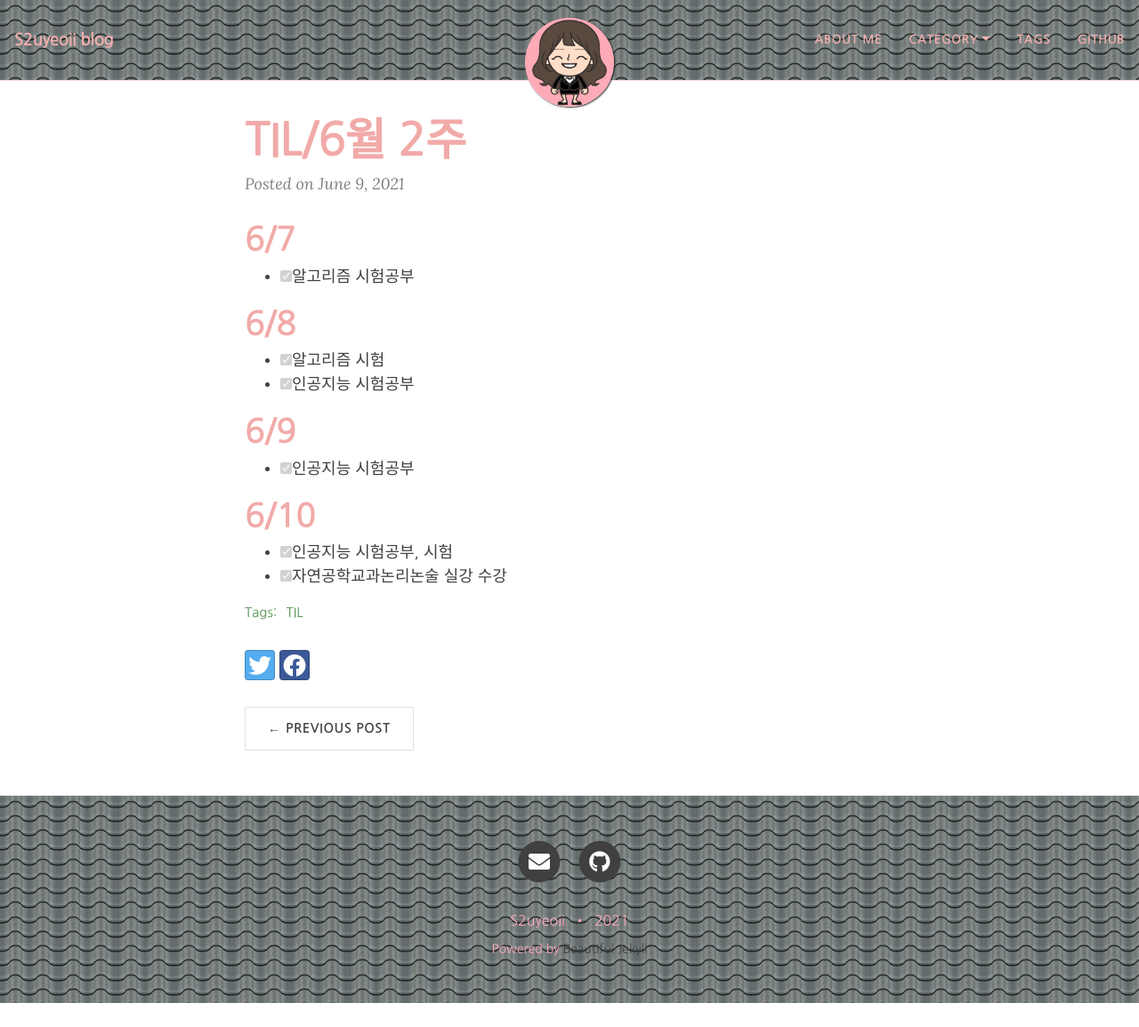
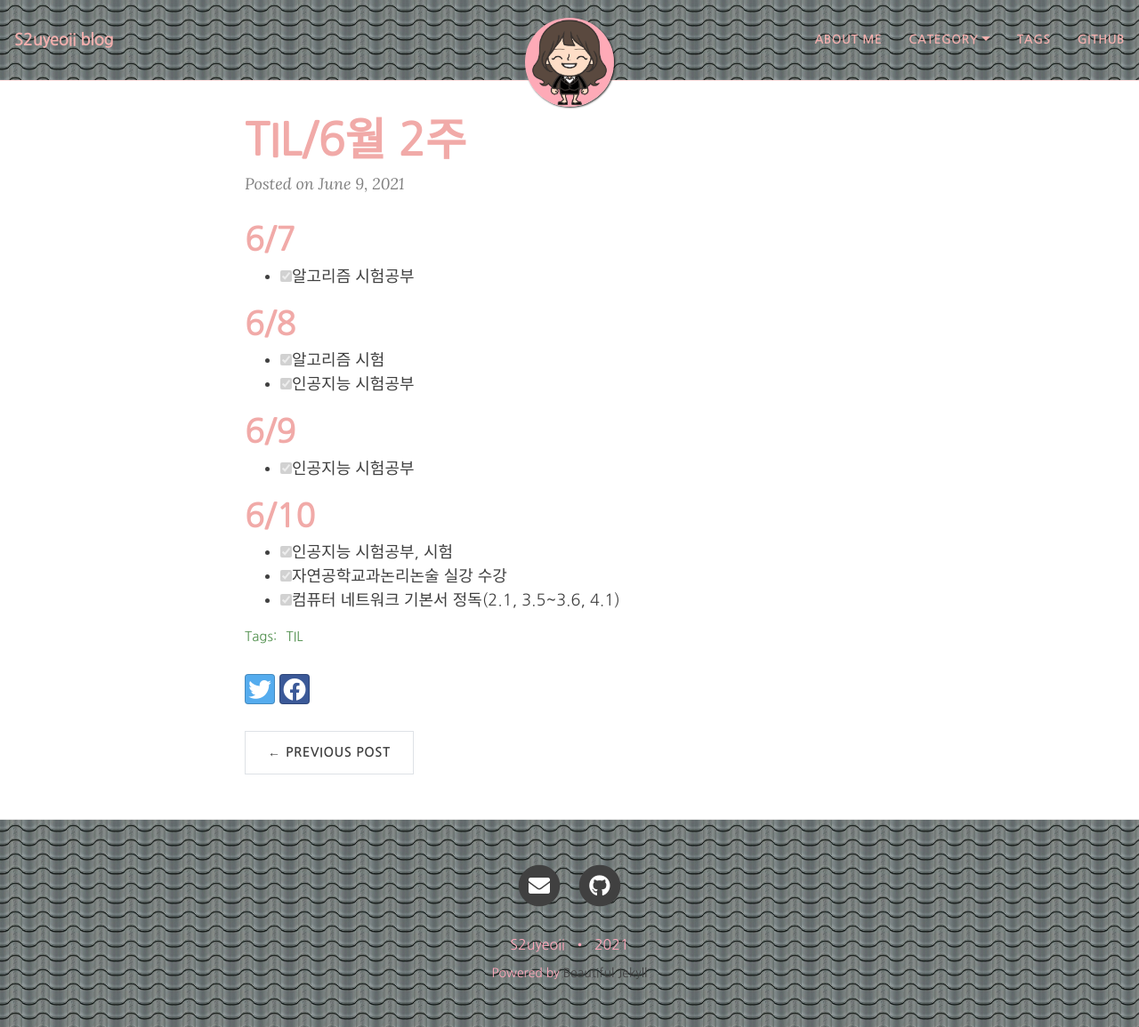
Before and after one commit to yeoneed/yeoneed.github.io, a Jekyll site: the page built from _posts/2021-06-09-TIL-6월2주.md, in a window 1280 px wide and 1155 px high. Shown: the whole window at 89% size. Built offline with Jekyll 4.4.1, drawn with Linux system fonts in a browser that asks for light colours; nearby versions of some CDN libraries; some web fonts are replaced.

Commit message:
Update 2021-06-09-TIL-6월2주.md

```diff
--- a/_posts/2021-06-09-TIL-6월2주.md
+++ b/_posts/2021-06-09-TIL-6월2주.md
@@ -21,3 +21,4 @@ category: [TIL]
 # 6/10
 - [x] 인공지능 시험공부, 시험
 - [x] 자연공학교과논리논술 실강 수강
+- [x] 컴퓨터 네트워크 기본서 정독(2.1, 3.5~3.6, 4.1)
```
